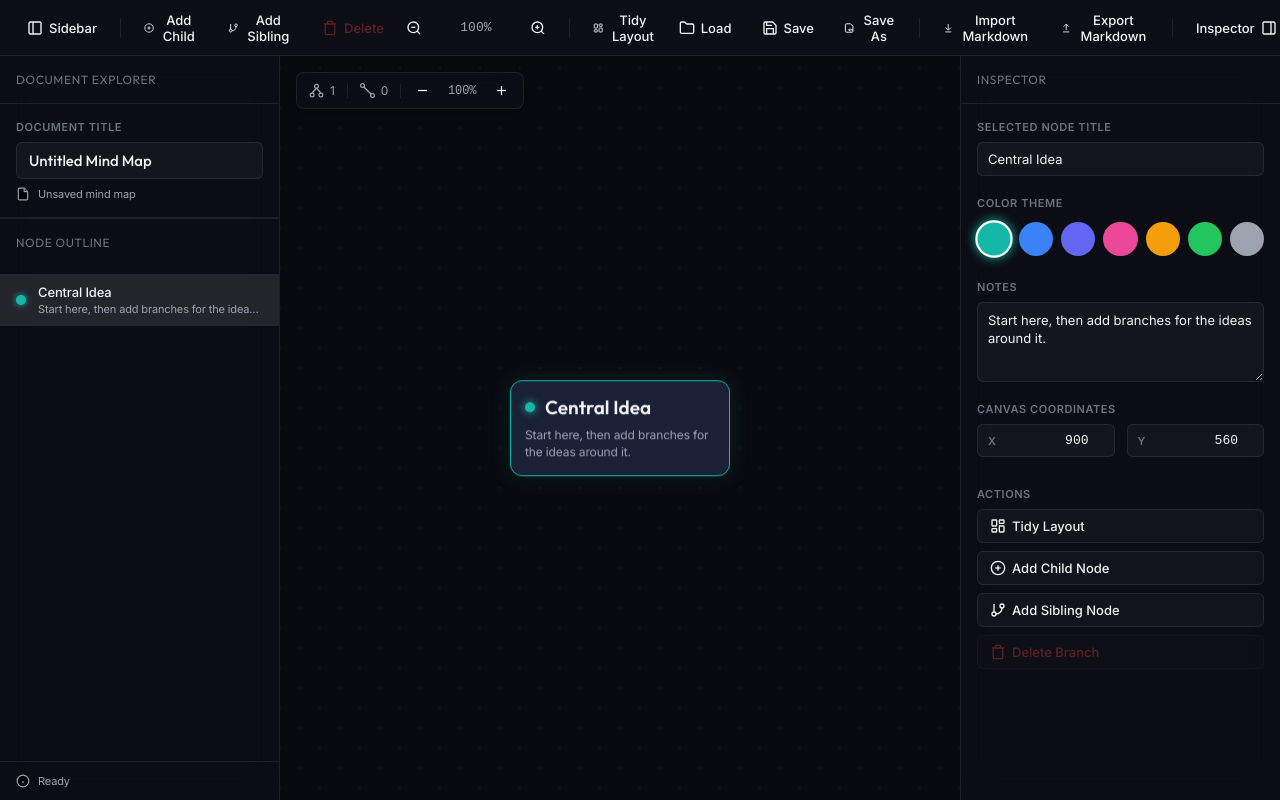
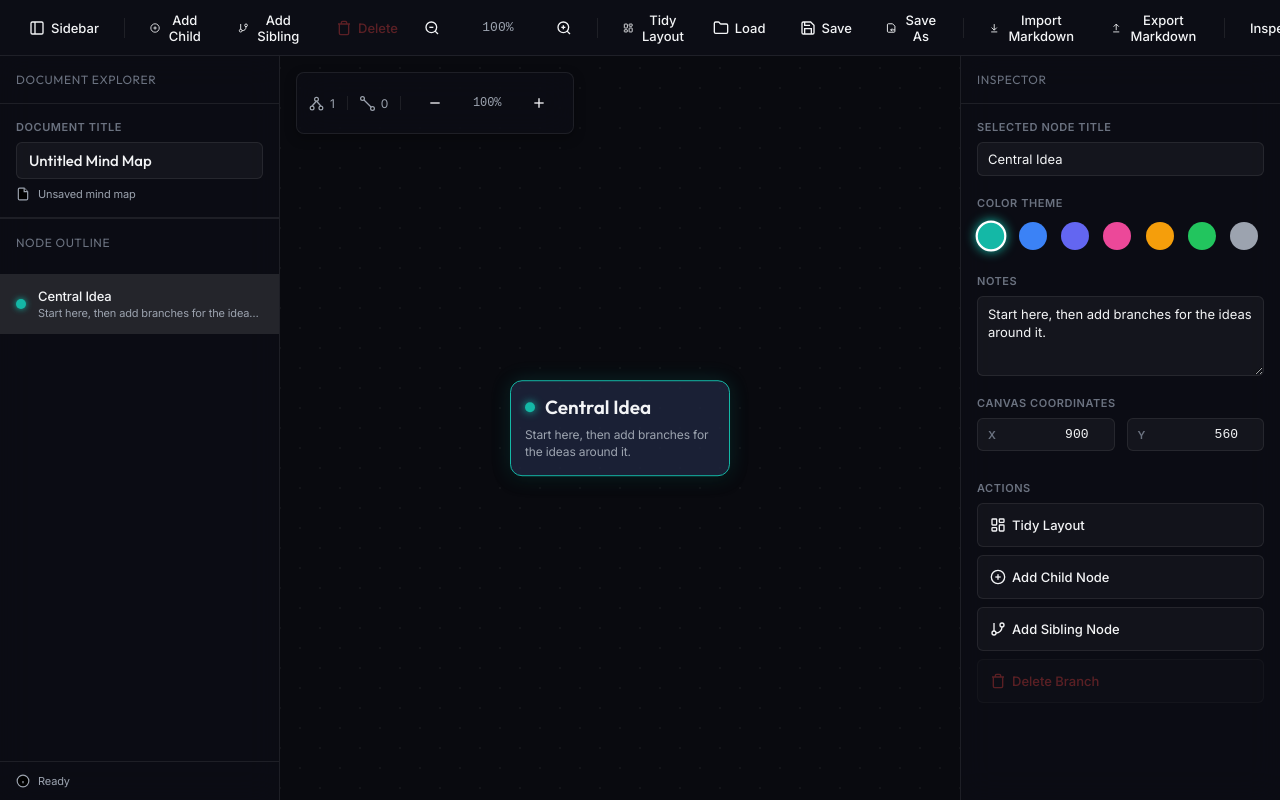
Before and after one commit to lpbrochu/Mindmapper-Antigravity, a website built with Vite: page index.html in a window 1280 px wide. Built offline with nearby package versions, Linux system fonts and the light colour scheme.

Commit message:
Refactor: Achieve full tablet and iPad compatibility: 44px touch targets, Pointer Events integration, double-tap renamers, and dvh virtual keyboard layouts

```diff
--- a/css/styles.css
+++ b/css/styles.css
@@ -45,7 +45,7 @@
 
 body, html {
     width: 100%;
-    height: 100%;
+    height: 100dvh; /* Resilient to iOS virtual keyboard overlay slide-ups */
     overflow: hidden;
     background-color: var(--bg-app);
     color: var(--text-primary);
@@ -75,7 +75,7 @@ body, html {
     display: flex;
     flex-direction: column;
     width: 100vw;
-    height: 100vh;
+    height: 100dvh; /* Dynamic sizing keeps layout intact when keyboard opens */
     overflow: hidden;
     position: relative;
 }
@@ -112,7 +112,8 @@ button.btn-tool {
     background: transparent;
     border: 1px solid transparent;
     color: var(--text-primary);
-    padding: 6px 10px;
+    padding: 6px 12px;
+    min-height: 44px; /* WCAG 2.2 touch-hit target compliance */
     border-radius: 6px;
     cursor: pointer;
     display: flex;
@@ -122,16 +123,19 @@ button.btn-tool {
     font-family: var(--font-body);
     font-size: 13px;
     font-weight: 500;
-    transition: all 0.2s ease;
+    transition: all 0.15s ease, transform 0.05s ease;
 }
 
+@media (hover: hover) {
     button.btn-tool:hover:not(:disabled) {
         background: var(--bg-sidebar-hover);
         border-color: var(--border-ui);
     }
+}
 
 button.btn-tool:active:not(:disabled) {
     background: var(--bg-sidebar-active);
+    transform: scale(0.96); /* Touch feedback micro-animation */
 }
 
 button.btn-tool:disabled {
@@ -170,7 +174,7 @@ button.btn-tool svg {
     display: flex;
     position: relative;
     overflow: hidden;
-    height: calc(100vh - var(--toolbar-height));
+    height: calc(100dvh - var(--toolbar-height));
 }
 
 /* Sidebars Base */
@@ -256,17 +260,23 @@ button.btn-tool svg {
     display: flex;
     align-items: center;
     gap: 12px;
-    padding: 10px 16px;
+    padding: 14px 16px; /* Expanded padding yields hit target height > 48px */
     cursor: pointer;
     transition: all 0.15s ease;
 }
 
+@media (hover: hover) {
     .node-item:hover {
         background: var(--bg-sidebar-hover);
+    }
 }
 
 .node-item.selected {
     background: var(--bg-sidebar-active);
+}
+
+.node-item:active {
+    background: rgba(255, 255, 255, 0.12);
 }
 
 .node-color-bullet {
@@ -399,7 +409,8 @@ textarea.inspector-input {
 }
 
 .color-picker-circle {
-    aspect-ratio: 1;
+    width: 28px; /* Standardize interactive diameter */
+    height: 28px;
     border-radius: 50%;
     cursor: pointer;
     border: 2px solid transparent;
@@ -410,14 +421,32 @@ textarea.inspector-input {
     justify-content: center;
 }
 
+/* Pseudo hit target extending to 44px without enlarging the grid circle visually */
+.color-picker-circle::before {
+    content: '';
+    position: absolute;
+    top: 50%;
+    left: 50%;
+    width: 44px;
+    height: 44px;
+    transform: translate(-50%, -50%);
+    border-radius: 50%;
+}
+
+@media (hover: hover) {
     .color-picker-circle:hover {
         transform: scale(1.15);
+    }
 }
 
 .color-picker-circle.active {
     border-color: #ffffff;
     box-shadow: 0 0 10px currentColor;
     transform: scale(1.1);
+}
+
+.color-picker-circle:active {
+    transform: scale(0.9);
 }
 
 /* Position coordinate inputs */
@@ -482,6 +511,8 @@ textarea.inspector-input {
     position: relative;
     background-color: var(--bg-app);
     cursor: grab;
+    touch-action: none; /* Prevents browser intercepting dragging and pinches */
+    -webkit-user-select: none;
 }
 
 .canvas-viewport:active {
@@ -560,20 +591,26 @@ textarea.inspector-input {
     box-shadow: 0 4px 16px rgba(0, 0, 0, 0.24);
     cursor: default;
     pointer-events: auto;
-    transition: transform 0.1s ease, border-color 0.25s ease, box-shadow 0.25s ease, background-color 0.25s ease;
-    backdrop-filter: blur(12px);
-    -webkit-backdrop-filter: blur(12px);
+    touch-action: none; /* Captures absolute dragging without browser scrolls interfering */
+    -webkit-user-select: none;
+    transition: border-color 0.25s ease, box-shadow 0.25s ease, background-color 0.25s ease;
 }
 
+@media (hover: hover) {
     .node-card:hover {
         border-color: rgba(255, 255, 255, 0.2);
         box-shadow: 0 6px 20px rgba(0, 0, 0, 0.35);
+    }
 }
 
 .node-card.selected {
     background: var(--bg-card-selected);
     border-color: var(--node-accent-color);
     box-shadow: 0 0 20px var(--node-accent-glow), 0 4px 16px rgba(0, 0, 0, 0.4);
+}
+
+.node-card:active:not(.editing) {
+    transform: translate(-50%, -50%) scale(0.98); /* tactile tap feedback */
 }
 
 /* Active drop target preview glow */
@@ -684,19 +721,28 @@ textarea.inspector-input {
     cursor: pointer;
     display: flex;
     align-items: center;
-    padding: 2px;
-    border-radius: 4px;
-    transition: all 0.15s ease;
+    justify-content: center;
+    width: 44px; /* Standardize HUD zoom hit target to 44px */
+    height: 44px;
+    border-radius: 6px;
+    transition: all 0.15s ease, transform 0.05s ease;
 }
 
+@media (hover: hover) {
     .canvas-hud button:hover {
         background: rgba(255, 255, 255, 0.1);
         color: #ffffff;
     }
+}
+
+.canvas-hud button:active {
+    background: rgba(255, 255, 255, 0.2);
+    transform: scale(0.9);
+}
 
 .canvas-hud button svg {
-    width: 15px;
-    height: 15px;
+    width: 16px;
+    height: 16px;
     stroke: currentColor;
     stroke-width: 2px;
     fill: none;
--- a/js/app.js
+++ b/js/app.js
@@ -86,6 +86,12 @@ document.addEventListener('DOMContentLoaded', () => {
         inputDocTitle.addEventListener('input', (e) => {
             store.document.title = e.target.value.trim() === '' ? 'Untitled Mind Map' : e.target.value;
             store.markChanged(); // Silent backup update
+        });
+        // Scroll-into-view helper on mobile virtual keyboard focus
+        inputDocTitle.addEventListener('focus', (e) => {
+            setTimeout(() => {
+                e.target.scrollIntoView({ block: 'nearest', behavior: 'smooth' });
+            }, 300);
         });
     }
 
@@ -335,6 +341,18 @@ document.addEventListener('DOMContentLoaded', () => {
         const inspectX = document.getElementById('inspect-x');
         const inspectY = document.getElementById('inspect-y');
 
+        // Scroll input fields into view when iOS virtual keyboard opens
+        const handleInputFocus = (e) => {
+            setTimeout(() => {
+                e.target.scrollIntoView({ block: 'nearest', behavior: 'smooth' });
+            }, 300);
+        };
+
+        inspectTitle.addEventListener('focus', handleInputFocus);
+        inspectNotes.addEventListener('focus', handleInputFocus);
+        inspectX.addEventListener('focus', handleInputFocus);
+        inspectY.addEventListener('focus', handleInputFocus);
+
         inspectTitle.addEventListener('input', (e) => {
             const activeNode = store.selectedNode;
             if (activeNode) {
--- a/js/canvas.js
+++ b/js/canvas.js
@@ -45,14 +45,22 @@ export class MindMapCanvas {
     // --- Panning & Zooming Interaction ---
 
     initViewportEvents() {
-        // Viewport Drag-Panning
-        this.viewport.addEventListener('mousedown', (e) => {
+        // Viewport Drag-Panning (Universal Pointer Events)
+        this.viewport.addEventListener('pointerdown', (e) => {
+            // Ignore panning on touch if we are actually tapping an interactive card
+            if (e.pointerType === 'touch' && e.target !== this.viewport && e.target !== this.content && e.target.tagName !== 'svg' && e.target.tagName !== 'path') {
+                return;
+            }
             // Only pan if clicking direct background or grid, not nodes
             if (e.target === this.viewport || e.target === this.content || e.target.tagName === 'svg' || e.target.tagName === 'path') {
                 this.isPanning = true;
                 this.panStartX = e.clientX - this.panX;
                 this.panStartY = e.clientY - this.panY;
                 this.viewport.style.cursor = 'grabbing';
+
+                try {
+                    this.viewport.setPointerCapture(e.pointerId);
+                } catch (err) {}
 
                 // Unfocus any active inline edit
                 if (this.editingNodeID) {
@@ -61,7 +69,7 @@ export class MindMapCanvas {
             }
         });
 
-        window.addEventListener('mousemove', (e) => {
+        window.addEventListener('pointermove', (e) => {
             if (this.isPanning) {
                 this.panX = e.clientX - this.panStartX;
                 this.panY = e.clientY - this.panStartY;
@@ -73,15 +81,21 @@ export class MindMapCanvas {
             }
         });
 
-        window.addEventListener('mouseup', () => {
+        const endPanningOrDragging = (e) => {
             if (this.isPanning) {
                 this.isPanning = false;
                 this.viewport.style.cursor = 'grab';
+                try {
+                    this.viewport.releasePointerCapture(e.pointerId);
+                } catch (err) {}
             }
             if (this.dragNodeID) {
                 this.endNodeDrag();
             }
-        });
+        };
+
+        window.addEventListener('pointerup', endPanningOrDragging);
+        window.addEventListener('pointercancel', endPanningOrDragging);
 
         // Wheel Panning & Pinch-to-Zoom
         this.viewport.addEventListener('wheel', (e) => {
@@ -526,12 +540,33 @@ export class MindMapCanvas {
                 card.id = `node-card-${node.id}`;
                 card.dataset.id = node.id;
 
-                // Mouse Drag event bindings
-                card.addEventListener('mousedown', (e) => {
+                // Track double taps for touch tablet compatibility
+                let lastTapTime = 0;
+
+                // Universal Pointer Drag event bindings
+                card.addEventListener('pointerdown', (e) => {
                     // Prevent drag on text editing input or selections
                     if (e.target.classList.contains('node-title-input') && card.classList.contains('editing')) {
                         return;
                     }
+
+                    // Double-tap/Double-click inline edit manual check (touch friendly)
+                    const now = Date.now();
+                    if (now - lastTapTime < 300) {
+                        e.preventDefault();
+                        const input = card.querySelector('.node-title-input');
+                        if (input) {
+                            this.startInlineEdit(node.id, input);
+                            lastTapTime = 0; // Reset
+                            return;
+                        }
+                    }
+                    lastTapTime = now;
+
+                    try {
+                        card.setPointerCapture(e.pointerId);
+                    } catch (err) {}
+
                     this.startNodeDrag(node.id, e);
                 });
 
@@ -544,7 +579,7 @@ export class MindMapCanvas {
                     }
                 });
 
-                // Double click inline edit
+                // Double click inline edit (mouse fallback)
                 card.addEventListener('dblclick', (e) => {
                     e.stopPropagation();
                     const input = card.querySelector('.node-title-input');
```
Lines whose indentation alone changed are shown as unchanged.
